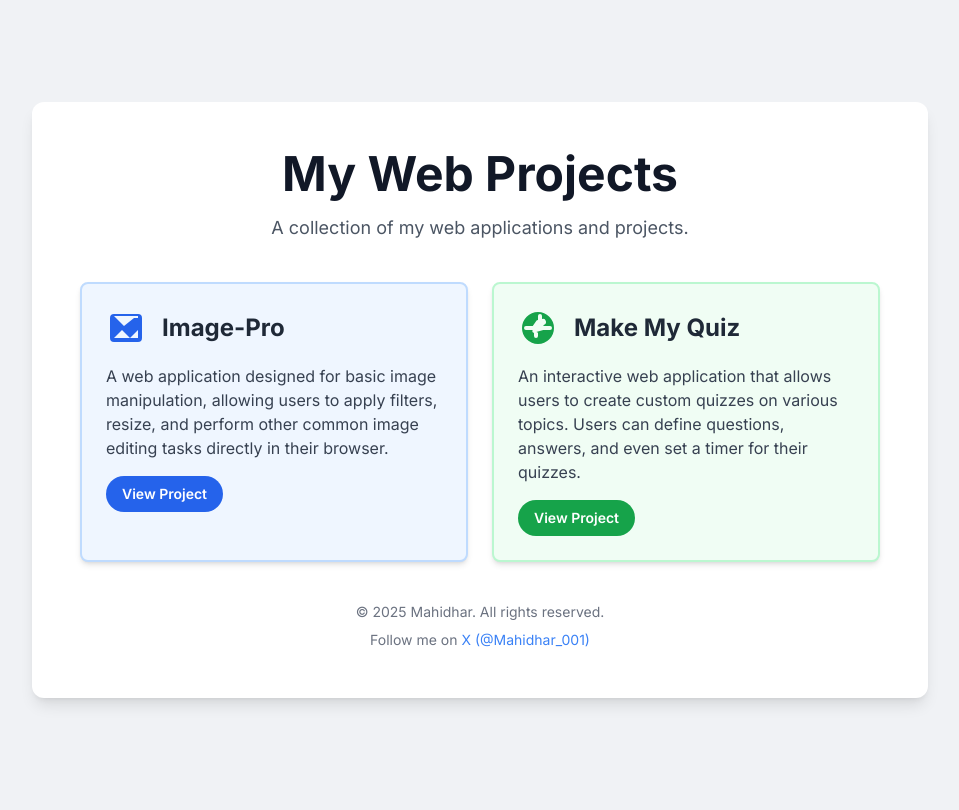
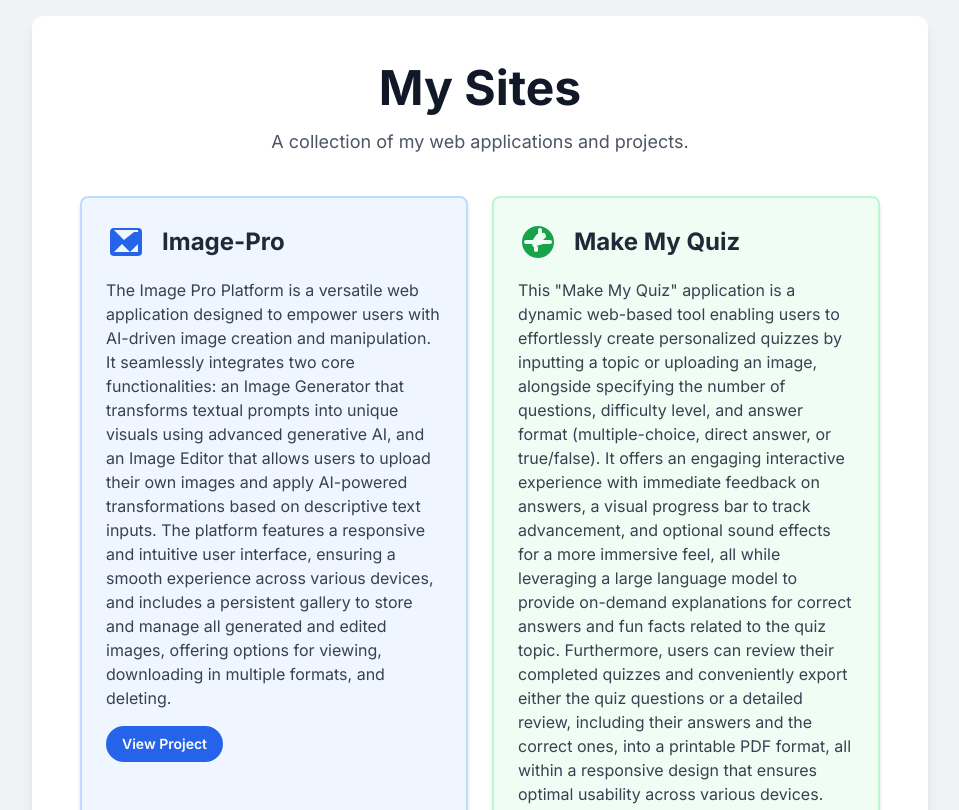
Before and after one commit to Mahidhar-projects/mahidhar-projects.github.io, a plain HTML site: page index.html in a window 1280 px wide. Shown: the top 810 px of the page, without its empty margins (160-1119 px from the left). Drawn offline with nearby package versions, Linux system fonts and the light colour scheme.

Commit message:
Update index.html

```diff
--- a/index.html
+++ b/index.html
@@ -3,7 +3,7 @@
 <head>
     <meta charset="UTF-8">
     <meta name="viewport" content="width=device-width, initial-scale=1.0">
-    <title>My Projects Showcase</title>
+    <title>My Sites</title>
     <!-- Tailwind CSS CDN -->
     <script src="https://cdn.tailwindcss.com"></script>
     <link href="https://fonts.googleapis.com/css2?family=Inter:wght@400;600;700&display=swap" rel="stylesheet">
@@ -18,7 +18,7 @@
     <div class="container mx-auto max-w-4xl bg-white shadow-lg rounded-xl p-8 md:p-12">
         <!-- Header Section -->
         <header class="text-center mb-10">
-            <h1 class="text-4xl md:text-5xl font-extrabold text-gray-900 mb-4">My Web Projects</h1>
+            <h1 class="text-4xl md:text-5xl font-extrabold text-gray-900 mb-4">My Sites</h1>
             <p class="text-lg text-gray-600">A collection of my web applications and projects.</p>
         </header>
 
@@ -35,7 +35,7 @@
                     <h2 class="text-2xl font-bold text-gray-800">Image-Pro</h2>
                 </div>
                 <p class="text-gray-700 mb-4">
-                    A web application designed for basic image manipulation, allowing users to apply filters, resize, and perform other common image editing tasks directly in their browser.
+                    The Image Pro Platform is a versatile web application designed to empower users with AI-driven image creation and manipulation. It seamlessly integrates two core functionalities: an Image Generator that transforms textual prompts into unique visuals using advanced generative AI, and an Image Editor that allows users to upload their own images and apply AI-powered transformations based on descriptive text inputs. The platform features a responsive and intuitive user interface, ensuring a smooth experience across various devices, and includes a persistent gallery to store and manage all generated and edited images, offering options for viewing, downloading in multiple formats, and deleting.
                 </p>
                 <span class="inline-block bg-blue-600 text-white text-sm font-semibold px-4 py-2 rounded-full hover:bg-blue-700 transition-colors duration-300">
                     View Project
@@ -53,7 +53,7 @@
                     <h2 class="text-2xl font-bold text-gray-800">Make My Quiz</h2>
                 </div>
                 <p class="text-gray-700 mb-4">
-                    An interactive web application that allows users to create custom quizzes on various topics. Users can define questions, answers, and even set a timer for their quizzes.
+                    This "Make My Quiz" application is a dynamic web-based tool enabling users to effortlessly create personalized quizzes by inputting a topic or uploading an image, alongside specifying the number of questions, difficulty level, and answer format (multiple-choice, direct answer, or true/false). It offers an engaging interactive experience with immediate feedback on answers, a visual progress bar to track advancement, and optional sound effects for a more immersive feel, all while leveraging a large language model to provide on-demand explanations for correct answers and fun facts related to the quiz topic. Furthermore, users can review their completed quizzes and conveniently export either the quiz questions or a detailed review, including their answers and the correct ones, into a printable PDF format, all within a responsive design that ensures optimal usability across various devices.
                 </p>
                 <span class="inline-block bg-green-600 text-white text-sm font-semibold px-4 py-2 rounded-full hover:bg-green-700 transition-colors duration-300">
                     View Project
@@ -63,7 +63,6 @@
 
         <!-- Footer -->
         <footer class="text-center mt-10 text-gray-500 text-sm">
-            <p class="mb-2">&copy; 2025 Mahidhar. All rights reserved.</p>
             <p>
                 Follow me on <a href="https://x.com/Mahidhar_001" target="_blank" rel="noopener noreferrer" class="text-blue-500 hover:underline">X (@Mahidhar_001)</a>
             </p>
```
